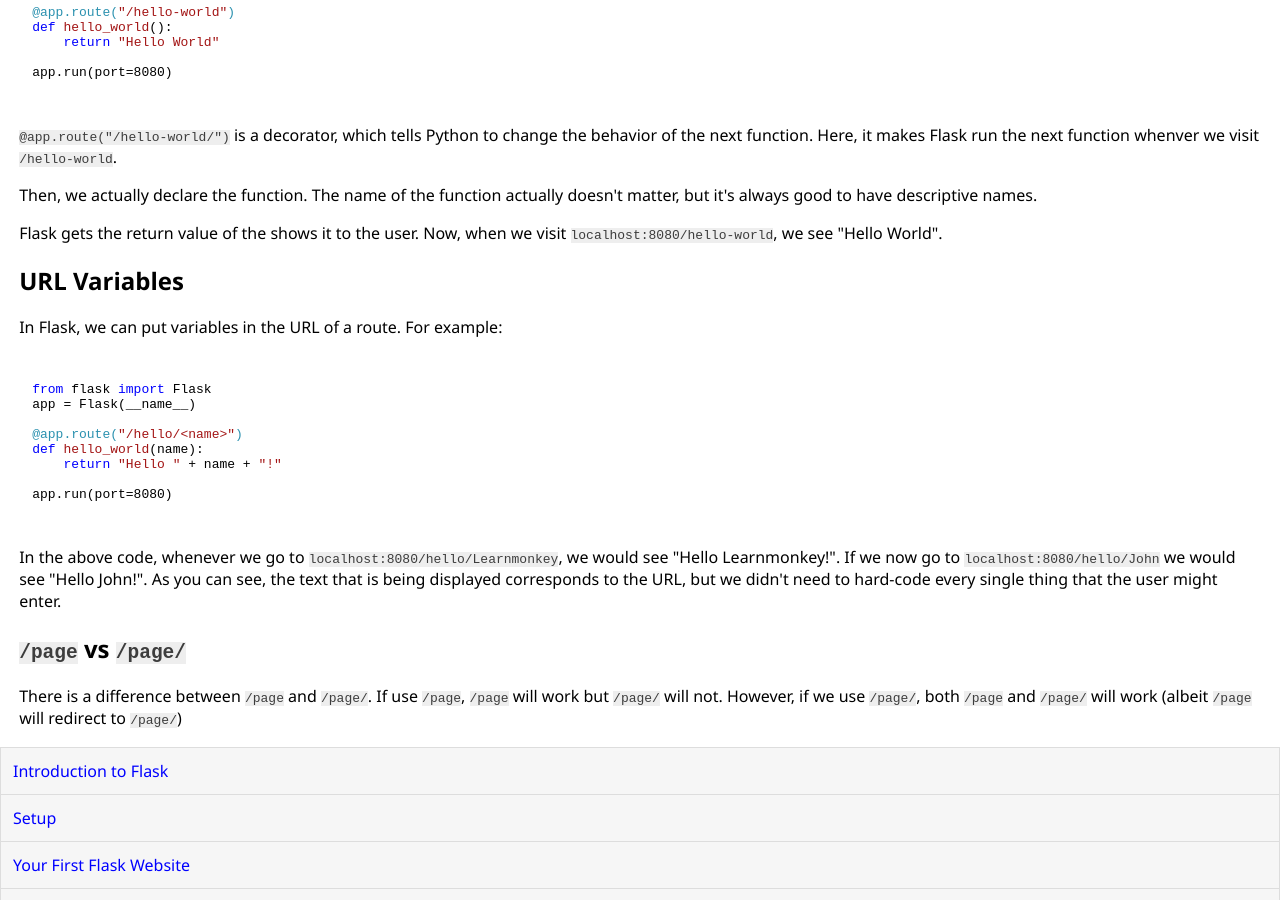
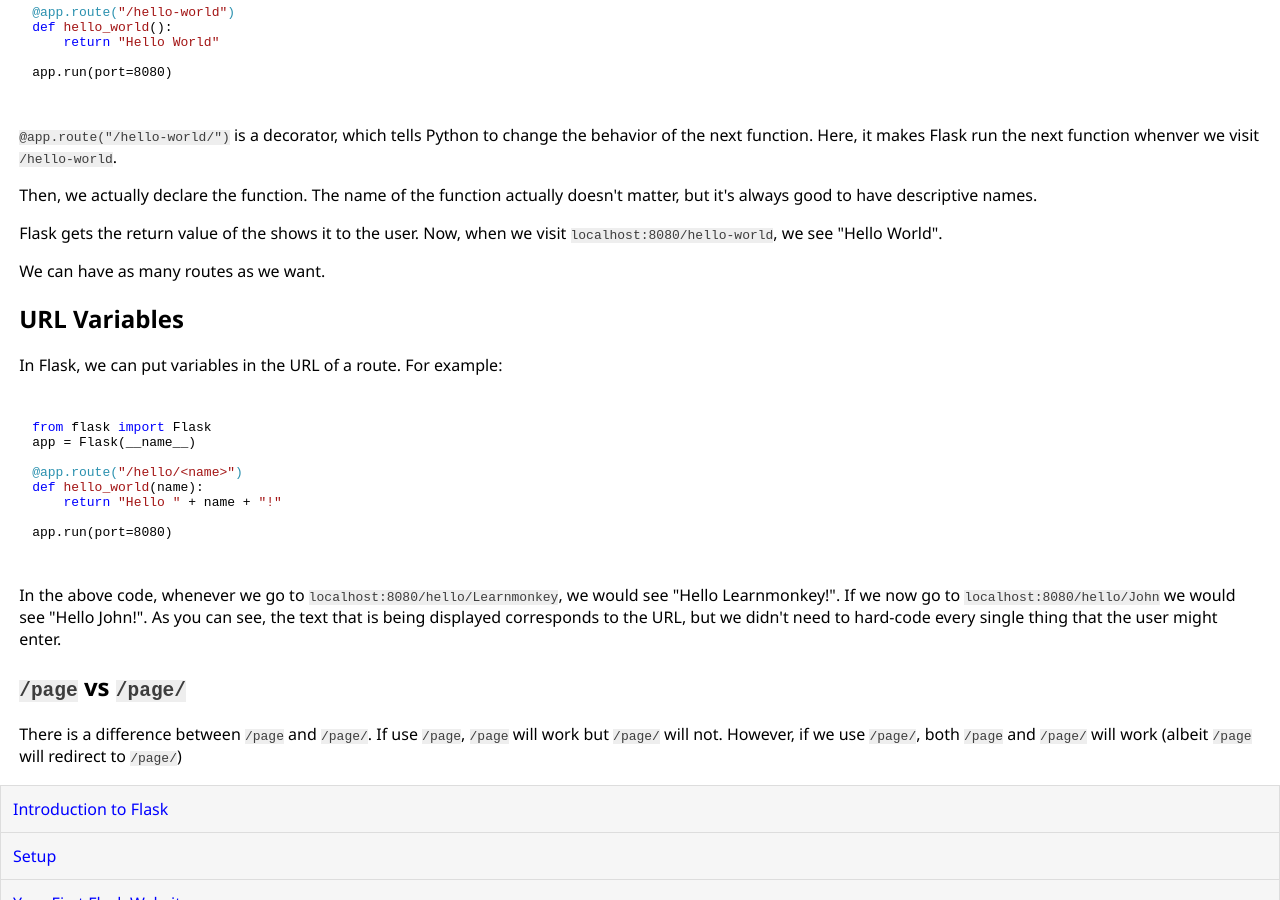
Before and after one commit to learnmonkey/learnmonkey.github.io, a Jekyll site: the page built from programming/python/flask/routing.html, in a window 1280 px wide and 900 px high, scrolled down 589 px. Built offline with Jekyll 4.4.1, drawn with Linux system fonts in a browser that asks for light colours; nearby versions of some CDN libraries.

Commit message:
Add quick sentence

```diff
--- a/programming/python/flask/routing.html
+++ b/programming/python/flask/routing.html
@@ -27,6 +27,7 @@ app.run(port=8080)
     <p><code>@app.route("/hello-world/")</code> is a decorator, which tells Python to change the behavior of the next function. Here, it makes Flask run the next function whenver we visit <code>/hello-world</code>.</p>
     <p>Then, we actually declare the function. The name of the function actually doesn't matter, but it's always good to have descriptive names.</p>
     <p>Flask gets the return value of the shows it to the user. Now, when we visit <code>localhost:8080/hello-world</code>, we see "Hello World".</p>
+    <p>We can have as many routes as we want.</p>
 </section>
 
 <section>
```
